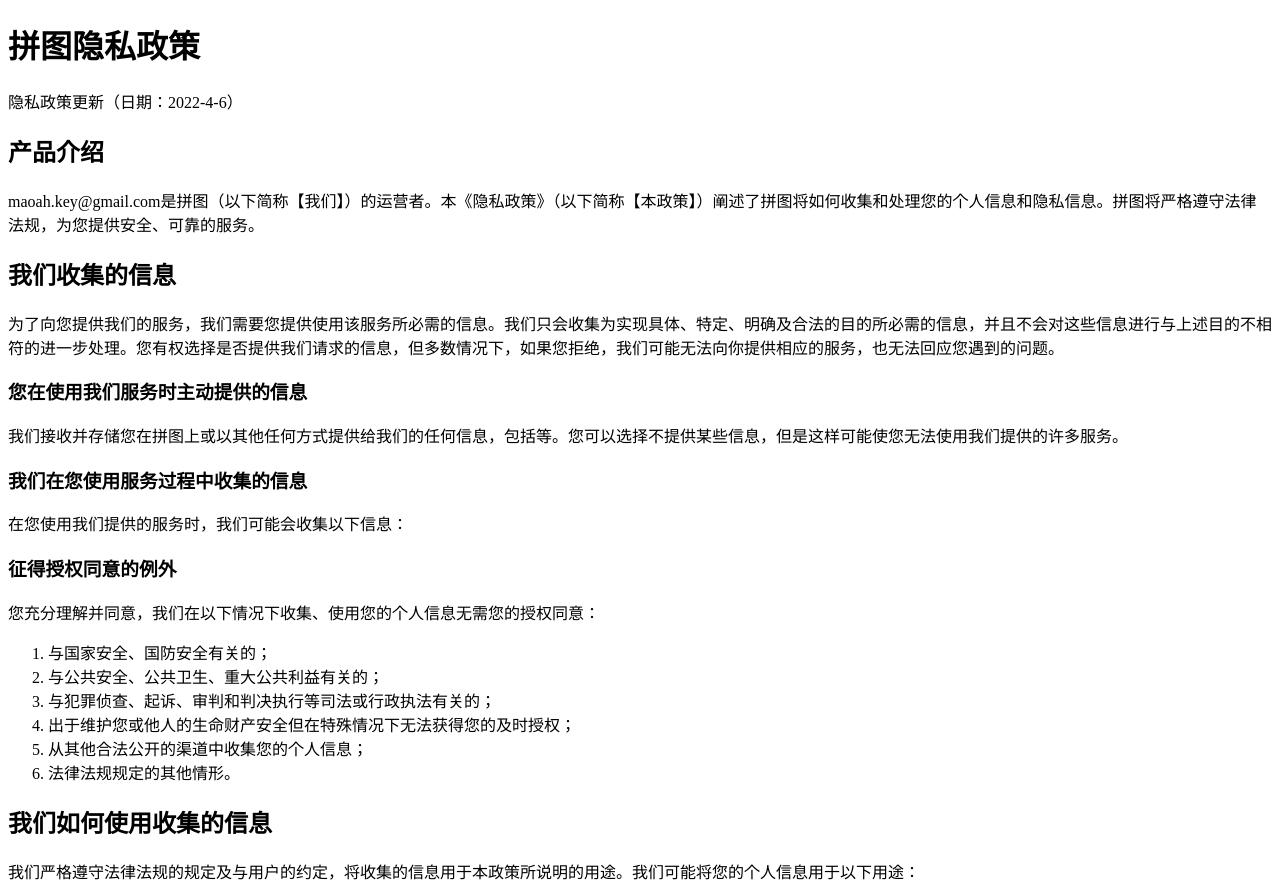
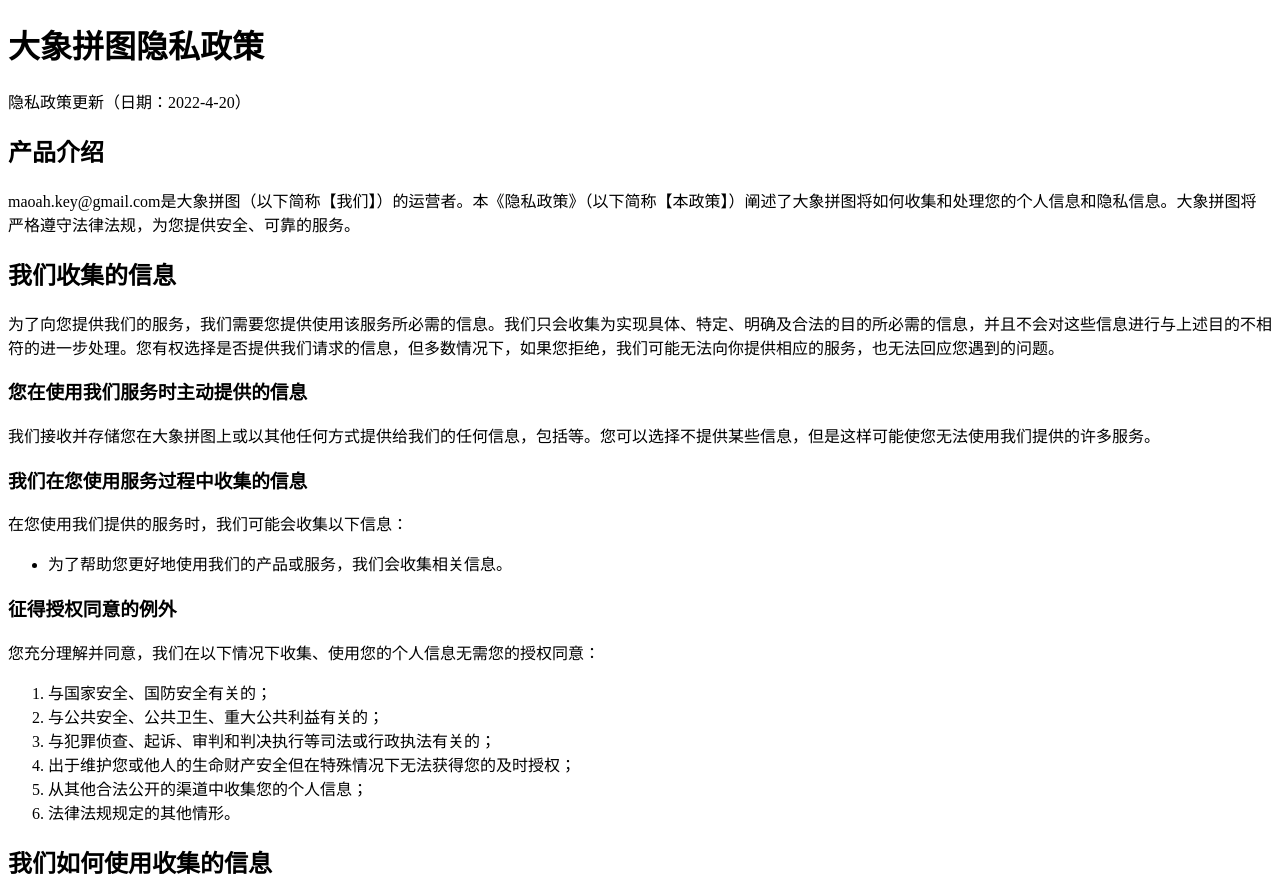
Before and after one commit to mahsky/basket, a plain HTML site: page puzzle_privacy.html in a window 1280 px wide. Shown: the top 886 px of the page. Drawn offline with Linux system fonts and the light colour scheme.

Commit message:
Update puzzle_privacy.html

```diff
--- a/puzzle_privacy.html
+++ b/puzzle_privacy.html
@@ -1,20 +1,23 @@
 <!DOCTYPE html>
 <html>
 <head>
-    <title>隐私政策</title>
+    <title>大象拼图隐私政策</title>
 </head>
 <body>
-<h1>拼图隐私政策</h1>
-<p>隐私政策更新（日期：2022-4-6）</p>
+
+<h1>大象拼图隐私政策</h1>
+<p>隐私政策更新（日期：2022-4-20）</p>
 <h2>产品介绍</h2>
-<p>maoah.key@gmail.com是拼图（以下简称【我们】）的运营者。本《隐私政策》（以下简称【本政策】）阐述了拼图将如何收集和处理您的个人信息和隐私信息。拼图将严格遵守法律法规，为您提供安全、可靠的服务。</p>
+<p>maoah.key@gmail.com是大象拼图（以下简称【我们】）的运营者。本《隐私政策》（以下简称【本政策】）阐述了大象拼图将如何收集和处理您的个人信息和隐私信息。大象拼图将严格遵守法律法规，为您提供安全、可靠的服务。</p>
 <h2>我们收集的信息</h2>
-<p>
-    为了向您提供我们的服务，我们需要您提供使用该服务所必需的信息。我们只会收集为实现具体、特定、明确及合法的目的所必需的信息，并且不会对这些信息进行与上述目的不相符的进一步处理。您有权选择是否提供我们请求的信息，但多数情况下，如果您拒绝，我们可能无法向你提供相应的服务，也无法回应您遇到的问题。</p>
+<p>为了向您提供我们的服务，我们需要您提供使用该服务所必需的信息。我们只会收集为实现具体、特定、明确及合法的目的所必需的信息，并且不会对这些信息进行与上述目的不相符的进一步处理。您有权选择是否提供我们请求的信息，但多数情况下，如果您拒绝，我们可能无法向你提供相应的服务，也无法回应您遇到的问题。</p>
 <h3>您在使用我们服务时主动提供的信息</h3>
-<p>我们接收并存储您在拼图上或以其他任何方式提供给我们的任何信息，包括等。您可以选择不提供某些信息，但是这样可能使您无法使用我们提供的许多服务。</p>
+<p>我们接收并存储您在大象拼图上或以其他任何方式提供给我们的任何信息，包括等。您可以选择不提供某些信息，但是这样可能使您无法使用我们提供的许多服务。</p>
 <h3>我们在您使用服务过程中收集的信息</h3>
 <p>在您使用我们提供的服务时，我们可能会收集以下信息：</p>
+<ul>
+    <li>为了帮助您更好地使用我们的产品或服务，我们会收集相关信息。</li>
+</ul>
 <h3>征得授权同意的例外</h3>
 <p>您充分理解并同意，我们在以下情况下收集、使用您的个人信息无需您的授权同意：</p>
 <ol>
@@ -43,9 +46,7 @@
 </ol>
 <h2>我们如何使用 Cookie 和同类技术</h2>
 <h3>其他本地存储</h3>
-<p>我们可能在某些服务中使用其他本地存储技术，例如本地共享对象（又称 Flash Cookie）和 HTML5 本地存储。这些技术与上述的 Cookie 类似，它们同样存储在您的设备中，并且可用于记录有关您的活动和首选项的某些信息。但这些技术与标准
-    Cookie 所使用的设备可能不同，因此您可能无法使用标准浏览器工具和设置来控制它们。有关禁止或删除 Flash Cookie 中所含信息的说明，请点击<a
-            href="https://helpx.adobe.com/flash-player/kb/disable-local-shared-objects-flash.html">此处</a>。</p>
+<p>我们可能在某些服务中使用其他本地存储技术，例如本地共享对象（又称 Flash Cookie）和 HTML5 本地存储。这些技术与上述的 Cookie 类似，它们同样存储在您的设备中，并且可用于记录有关您的活动和首选项的某些信息。但这些技术与标准 Cookie 所使用的设备可能不同，因此您可能无法使用标准浏览器工具和设置来控制它们。有关禁止或删除 Flash Cookie 中所含信息的说明，请点击<a href="https://helpx.adobe.com/flash-player/kb/disable-local-shared-objects-flash.html">此处</a>。</p>
 <h2>我们如何共享、转让、公开披露您的个人信息</h2>
 <h3>共享</h3>
 <p>我们不会对外共享您的个人信息，但以下情况除外：</p>
@@ -67,6 +68,8 @@
     <li>获得您的明确同意后；</li>
     <li>基于法律或合理依据的公开披露：在法律、法律程序、诉讼或公共和政府主管部门有要求的情况下，我们可能会公开披露您的信息。</li>
 </ol>
+<h2>在某些特定业务场景下，为提升业务处理能力，我们可能会接入由第三方提供的软件开发包（SDK）来为您提供服务。我们接入的部分第三方SDK可能会收集使用您的个人信息，这些SDK包括】</h2>
+<p>（1）腾讯bugly SDK : 为了优化APP各项服务功能，我们使用了腾讯Bugly SDK以统计APP的报错信息（如APP闪退日志、卡顿日志等），为此需要获取您的唯一设备标识。</p>
 <h2>我们如何保存和保护您的个人信息</h2>
 <p>我们已经采取符合业界标准、合理可行的安全防护措施保护您的信息，防止个人信息遭到未经授权的访问、公开披露、使用、修改、损坏或丢失。</p>
 <p>我们会采取合理可行的措施，尽力避免收集无关的个人信息。我们只会在达成本政策所述目的所需的期限内保留您的个人信息，除非法律有强制的存留要求。</p>
@@ -75,14 +78,16 @@
 <p>在不幸发生个人信息安全事件后，我们讲按照法律法规的要求向您告知：安全事件的基本情况和可能的影响、我们已采取或将要采取的处置措施、您可以自主防范和降低风险的建议、对您的补救措施等。</p>
 <h2>您的权利</h2>
 <p>我们将尽一切可能采取适当的技术手段，保证收集的有关于您的个人信息的准确性，并保证及时进行更新。您也可以按照我们的相关政策及提示，对您的个人信息进行访问、更正及删除。</p>
+<h2>第三方链接及其产品与服务</h2>
+<p>为确保使用体验，您可能会收到来自我们及合作伙伴外部的第三方（以下简称【第三方】）提供的内容或网络链接。我们对此类第三方无控制权。您可选择是否访问第三方提供的链接、内容、产品和服务。</p>
+<p>我们无法控制第三方的隐私和个人信息保护政策，此类第三方不受本政策的约束。您在向第三方提交个人信息之前，请确保您阅读并认可这些第三方的隐私政策。</p>
 <h2>我们会如何处理未成年人的个人信息</h2>
 <p>我们的产品与服务主要面向成人，但对于使用我们产品与服务的未成年人，我们很清楚采取额外预防措施保护其隐私和安全的重要性。我们将不满 18 周岁（或当地法律规定的年龄）的任何人均视为未成年人。我们不专门向 13 岁以下的儿童营销。</p>
 <p>对于经监护人同意而收集的未成年人个人信息，我们只会在法律允许、监护人明确同意或者保护未成年人所必要的情况下使用或披露。如果任何时候监护人需要访问、修改或删除与被监护人有关的个人信息，请按照本政策“联系我们”章节中介绍的方式与我们联系。</p>
 <p>如果我们发现自己在未事先获得可证实的监护人同意的情况下收集了未成年人的个人信息，则会设法尽快删除相关内容。</p>
 <h2>本隐私政策如何更新</h2>
 <p>我们保留不时更新或修改本声明的权利。</p>
-<p>
-    如果该等变更会导致您在本政策项下权利的实质减损，我们将在变更生效前，通过在页面显著位置提示等方式通知您。对于重大变更，我们还会提供更为显著的通知。在该种情况下，若您继续使用我们的服务，即表示同意受经修订的政策约束。本政策所指的重大变更包括但不限于：</p>
+<p>如果该等变更会导致您在本政策项下权利的实质减损，我们将在变更生效前，通过在页面显著位置提示等方式通知您。对于重大变更，我们还会提供更为显著的通知。在该种情况下，若您继续使用我们的服务，即表示同意受经修订的政策约束。本政策所指的重大变更包括但不限于：</p>
 <ol>
     <li>我们的服务模式发生重大变化。如处理个人信息的目的、处理的个人信息类型、个人信息的使用方式等；</li>
     <li>我们在所有权结构、组织架构等方面发生重大变化。如业务调整、破产并购等引起的所有者变更等；</li>
@@ -95,10 +100,7 @@
 <p>如果您对本隐私政策有任何疑问，可以使用以下信息与我们联系。</p>
 <ul>
     <li>邮箱：maoah.key@gmail.com</li>
-    <li>联系电话：</li>
-    <li>地址：</li>
 </ul>
-
 
 </body>
 </html>
```
